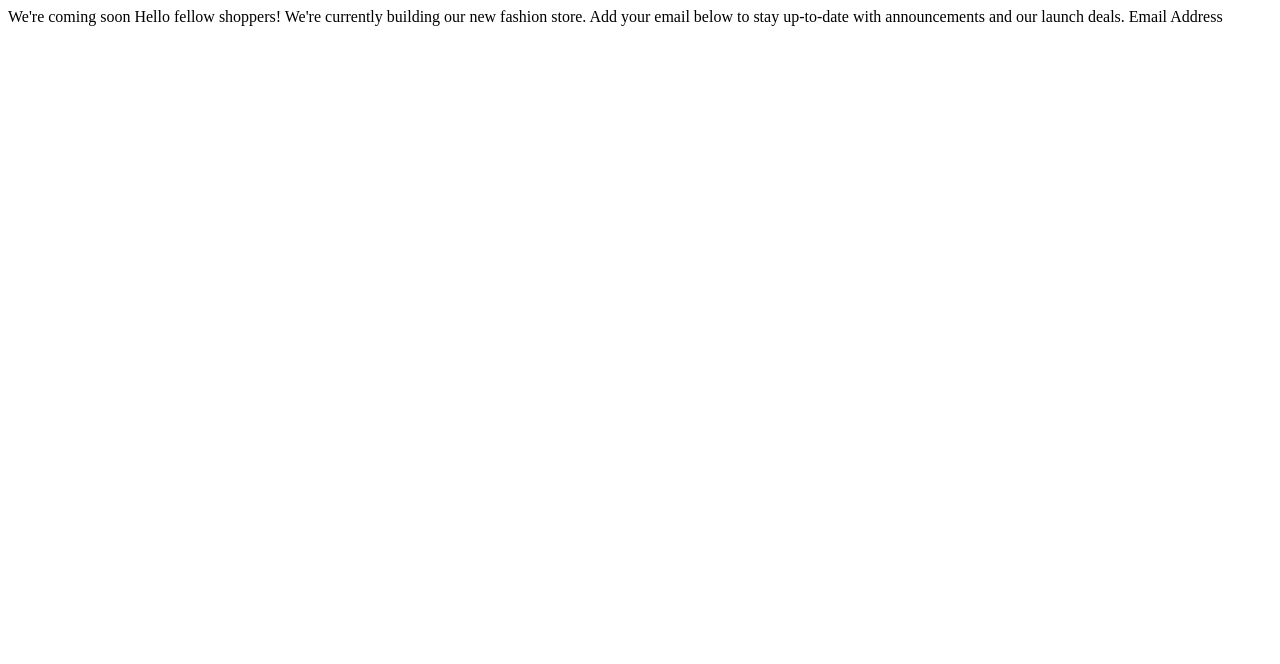
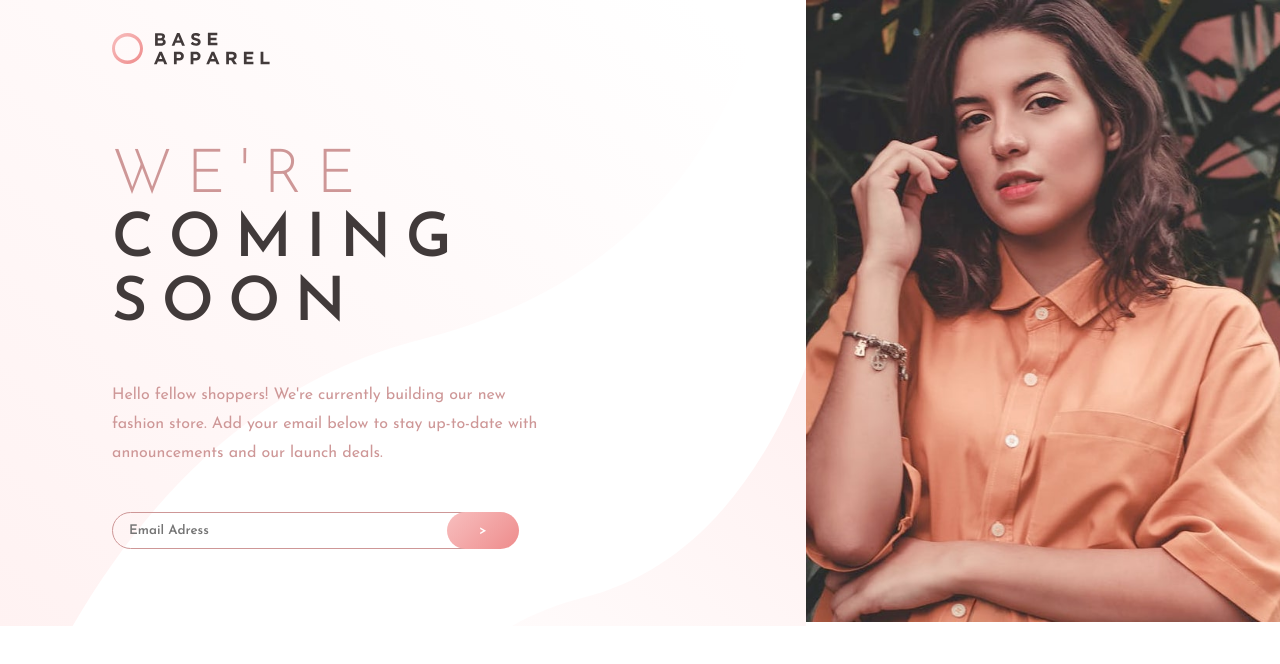
Before and after one commit to floraCodes/base-comming-soon-page, a plain HTML site: page index.html in a window 1280 px wide. Drawn offline with Linux system fonts and the light colour scheme.

Commit message:
First commit

```diff
--- a/index.html
+++ b/index.html
@@ -3,14 +3,31 @@
   <head>
     <meta charset="UTF-8" />
     <meta name="viewport" content="width=device-width, initial-scale=1.0" />
-
+    <link
+      href="https://fonts.googleapis.com/css?family=Josefin+Sans:300,400,600&display=swap"
+      rel="stylesheet"
+    />
+    <link rel="stylesheet" href="styles.css" />
     <title>BA | Base Apparel</title>
   </head>
   <body>
-    We're coming soon Hello fellow shoppers! We're currently building our new
-    fashion store. Add your email below to stay up-to-date with announcements
-    and our launch deals. Email Address
-
-    <footer></footer>
+    <div class="container">
+      <div class="text-container">
+        <img class="logo-img" src="./images/logo.svg" alt="Base Apparel Logo" />
+        <h1 class="hero-title"><span>We're</span></br>coming</br> soon</h1>
+        <p class="hero-text">
+          Hello fellow shoppers! We're currently building our new fashion store.
+          Add your email below to stay up-to-date with announcements and our
+          launch deals.
+        </p>
+        <form>
+          <input type="email" placeholder="Email Adress"/>
+          <button type="submit">></button>
+        </form>
+      </div>
+      <div class="image-container">
+        <img class="hero-img" src="./images/hero-desktop.jpg" alt="" />
+      </div>
+    </div>
   </body>
 </html>
--- /dev/null
+++ b/styles.css
@@ -0,0 +1,78 @@
+:root {
+  --desaturated-red: hsl(0, 36%, 70%);
+  --soft-red: hsl(0, 93%, 68%);
+  --dark-grayish-red: hsl(0, 6%, 24%);
+}
+* {
+  -webkit-box-sizing: border-box;
+  box-sizing: border-box;
+  margin: 0;
+  padding: 0;
+}
+body {
+  font-family: "Josefin Sans", sans-serif;
+  font-size: 16px;
+}
+.container {
+  display: grid;
+  grid-template-columns: 1.7fr 1fr;
+}
+
+.hero-img {
+  width: 100%;
+  height: auto;
+}
+
+.text-container {
+  background-image: url("./images/bg-pattern-desktop.svg");
+  background-repeat: no-repeat;
+  background-size: cover;
+  display: grid;
+  padding: 2rem 7rem;
+}
+.hero-title {
+  text-transform: uppercase;
+  padding-top: 2.2rem;
+  font-size: 3.8rem;
+  letter-spacing: 0.9rem;
+  margin: 0;
+  line-height: 4rem;
+
+  color: var(--dark-grayish-red);
+}
+.hero-title span {
+  color: var(--desaturated-red);
+  font-weight: 300;
+}
+.hero-text {
+  width: 450px;
+  line-height: 1.8rem;
+  color: var(--desaturated-red);
+}
+input {
+  padding: 0.7rem 3rem 0.7rem 1rem;
+  background-color: transparent;
+  width: 400px;
+  border-radius: 1.5rem;
+  border: 1px solid var(--desaturated-red);
+  color: var(--desaturated-red);
+  font-family: "Josefin Sans", sans-serif;
+  font-weight: 600;
+}
+button {
+  padding: 0.77rem 2rem;
+  font-family: "Josefin Sans", sans-serif;
+  border-radius: 1.5rem;
+  color: white;
+  font-weight: 600;
+  border: none;
+  margin-left: -70px;
+  outline: none;
+  transition: box-shadow 0.4s ease-in-out;
+  background: linear-gradient(135deg, hsl(0, 80%, 86%), hsl(0, 74%, 74%));
+}
+button:hover {
+  cursor: pointer;
+  background: hsl(0, 80%, 86%);
+  box-shadow: 0px 0px 24px hsl(0, 80%, 86%);
+}
```
Also changed, not shown: 1 other file.
